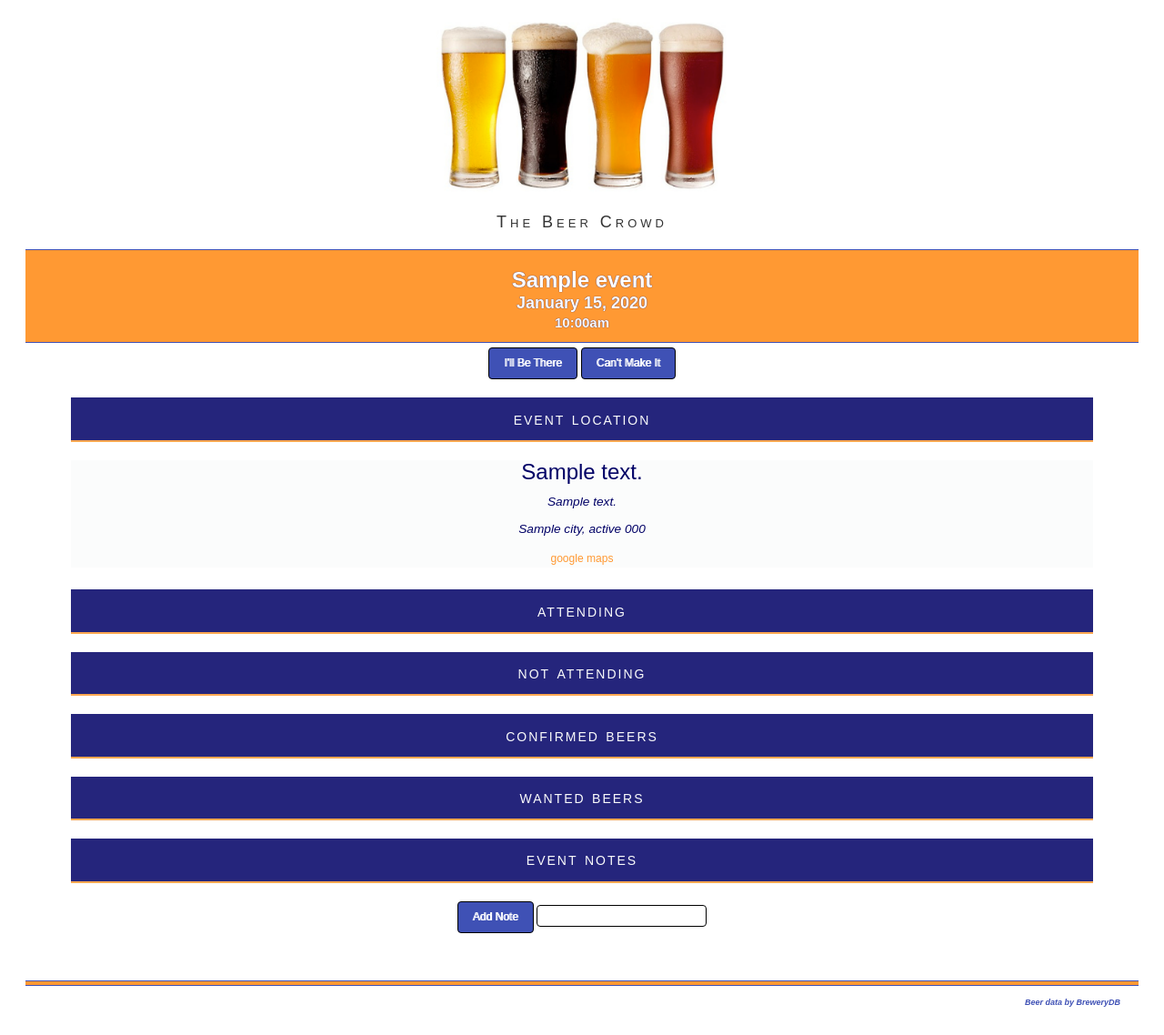
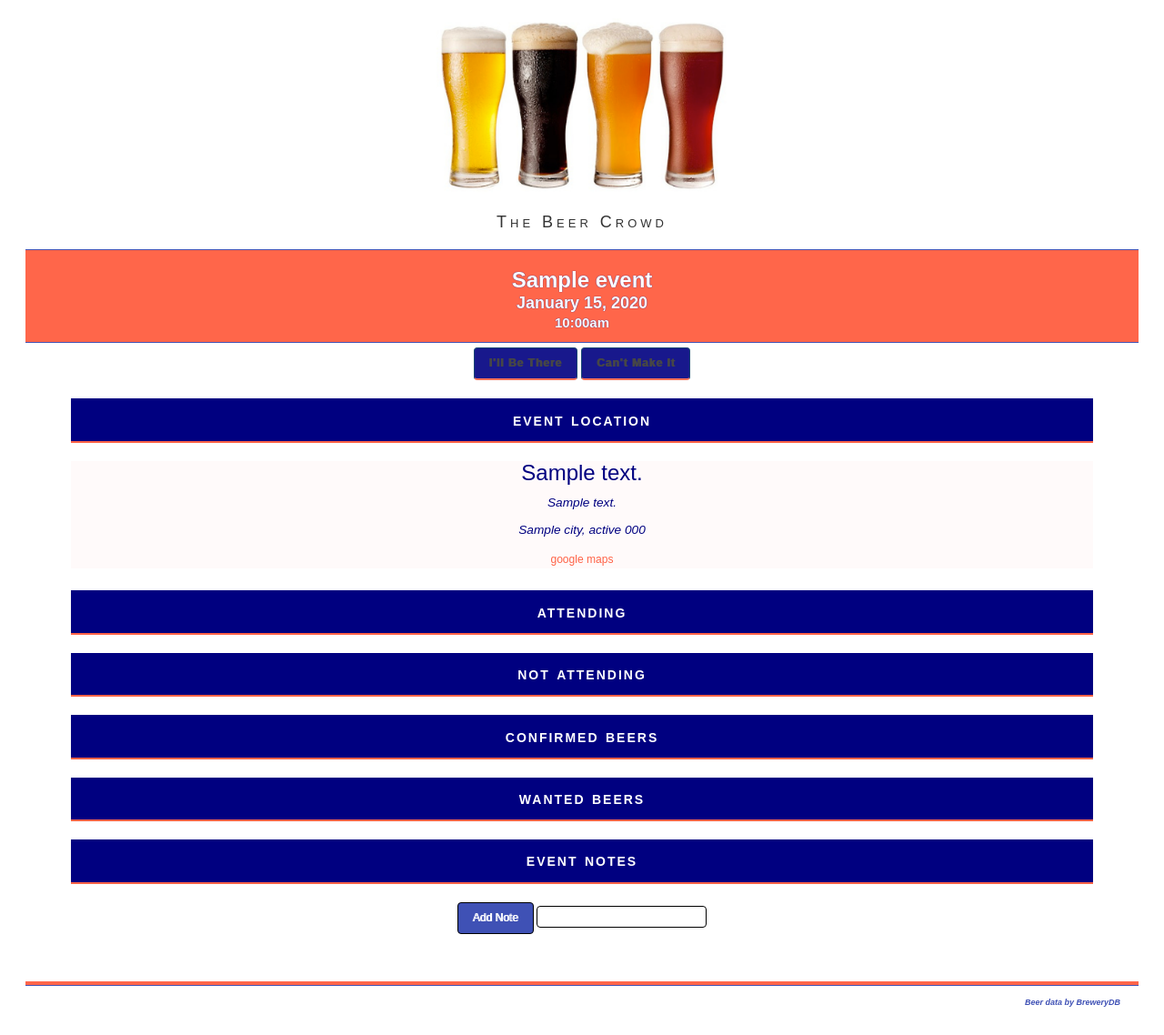
Before and after one commit to scotplum/beerclub, a Django app: template templates/beerclub/event/event.html in a window 1280 px wide. Shown: the whole page at 91% size. Run offline with Django 3.2, Linux system fonts and the light colour scheme; the template is opened without the code that fills it: most values are stand-ins (such as "Sample title", 1, 10 or a date in 2020); some libraries are stand-ins or nearby versions.

Commit message:
Many more design changes.  Added notes to the beer.html

```diff
--- a/home/admin.py
+++ b/home/admin.py
@@ -1,8 +1,9 @@
 from django.contrib import admin
-from .models import Beer_Category, Favorite_Beers, Wanted_Beers, Beer_Rating, Beer_Banner
+from .models import Beer_Category, Favorite_Beers, Wanted_Beers, Beer_Rating, Beer_Banner, Beer_Note
 # Register your models here.
 admin.site.register(Beer_Category)
 admin.site.register(Favorite_Beers)
 admin.site.register(Wanted_Beers)
 admin.site.register(Beer_Rating)
 admin.site.register(Beer_Banner)
+admin.site.register(Beer_Note)
--- a/static/beerclub/style.css
+++ b/static/beerclub/style.css
@@ -5,31 +5,31 @@ body {
 
 .topmenu {
 	border: solid 1px #003366;
-	background-color: #000066;
+	background-color: navy;
 	opacity: .90;
 }
 
 .w3-beer{
 	color:#000;
-	background-color: #FF9933;
+	background-color: tomato;
 	padding: 0;
 	margin: 1% 1% 1px 1%;
-	border-top: 1px solid #003366;
-	border-bottom: 1px solid #003366;
-	text-shadow:0px 0px 1px #000066;
+	border-bottom: 2px solid navy;
+	text-shadow:0px 0px 1px navy;
+	opacity: .98;
 	}
 
 .beernote{
-	color:#000;
-	background-color:#FF9933;
+	color:tomato;
+	background-color:snow;
 	padding: 0;
 	text-align: left;
 	font-weight: bold;
 }
 
 .whitenote{
-	color:#000;
-	background-color:white;
+	color:navy;
+	background-color:snow;
 	padding: 0;
 	text-align: left;
 	font-weight: bold;
@@ -38,10 +38,10 @@ body {
 .homebeer{
 	font-size: 115%;
 	padding: 0 0 0 0;
-	background-color:  #fbfcfc;
+	background-color: snow;
 	margin-left: 5%;
 	margin-right: 5%;
-	color: #000066;
+	color: navy;
 }
 
 .homecompany{
@@ -56,7 +56,7 @@ body {
 .googlemaps{
 	font-size: 75%;
 	text-decoration: none;
-	color: #FF9933;
+	color: tomato;
 }
 
 .eventaddress{
@@ -64,7 +64,7 @@ body {
 }
 
 .beerrating{
-	color: #FF9933;
+	color: tomato;
 	font-weight: bold;
 	padding-bottom: 0;
 	text-decoration: none;
@@ -80,42 +80,49 @@ body {
 }
 
 .beerheading{
-	color: #fbfcfc;
-	background-color: #000066;
+	color: white;
+	background-color: navy;
 	letter-spacing: 2px;
 	font-variant:small-caps;
     font-family: "Arial";
 	margin-bottom: 0;
-	border-bottom: 2px solid #FF9933;
+	border-bottom: 2px solid tomato;
 	margin-left: 5%;
 	margin-right: 5%;
 	padding-bottom: 1%;
 	padding-top: 1%;
 	font-size: 140%;
-	opacity: .85;
-	font-weight: 500;
+	font-weight: 600;
 	}
 
 .loginlink{
 	letter-spacing: 1px;
 	text-decoration: none;
+	border-bottom: 2px solid tomato;
 	font-weight: bold;
 	text-shadow: 0px 0px 1px #fbfcfc;
 }
 
 .beercrowd{
-	font-size: 180%;
+	font-size: 200%;
 	font-variant:small-caps;
-	color: #000066;
-	text-shadow: 0px 0px 5px #FF9933;
+	color: navy;
+	text-shadow: 0px 0px 5px tomato;
 	font-weight: bold;
 }
 
 .notecolor{
-	color: #000066;
+	color: navy;
 }
 
 .ratings{
-	color: #000066;
+	color: navy;
 	letter-spacing: 2px;
 }
+
+#beerimg{
+	padding: 75px;
+	background-position: center;
+	background-repeat: no-repeat;
+	background-size: 200px 200px;
+}
--- a/templates/beerclub/base.html
+++ b/templates/beerclub/base.html
@@ -43,7 +43,7 @@
 		{% block content %}
 		{% endblock content %}
 		</div>
-		<div class="w3-beer beerpadding w3-border-top w3-border-bottom w3-border-indigo"></div>
+		<div class="w3-beer beerpadding w3-border-bottom"></div>
 		<div class="w3-margin-left w3-margin-right w3-padding w3-small" style="text-align:right;"><b class="googlemaps ratings">Beer data by BreweryDB</b></div><br>
     </body>
 
--- a/templates/beerclub/event/event.html
+++ b/templates/beerclub/event/event.html
@@ -12,13 +12,13 @@
 	<form name="eventattendForm" class="w3-center beerpadding" method="Post">
 	{% if event_attendance_check %}
 		{% if event_attendance.will_attend == True %}
-	<button class="w3-button w3-indigo w3-round w3-small w3-border w3-border-black w3-hover-white" style="text-shadow:1px 0 0" name="remove" value="y" type="submit">Can't Make It After All</button>
+	<button class="w3-btn w3-round w3-small topmenu w3-hover-indigo loginlink" style="text-shadow:1px 0 0" name="remove" value="y" type="submit">Can't Make It After All</button>
 		{% else %}
-	<button class="w3-button w3-indigo w3-round w3-small w3-border w3-border-black w3-hover-white" style="text-shadow:1px 0 0" name="activate" value="y" type="submit">Actually, I'm Coming Now</button>
+	<button class="w3-btn w3-round w3-small topmenu w3-hover-indigo loginlink" style="text-shadow:1px 0 0" name="activate" value="y" type="submit">Actually, I'm Coming Now</button>
 		{% endif %}
 	{% else %}
-	<button class="w3-button w3-indigo w3-round w3-small w3-border w3-border-black w3-hover-white" style="text-shadow:1px 0 0" name="attend" value="y" type="submit">I'll Be There</button>
-	<button class="w3-button w3-indigo w3-round w3-small w3-border w3-border-black w3-hover-white" style="text-shadow:1px 0 0" name="decline" value="y" type="submit">Can't Make It</button>
+	<button class="w3-btn w3-round w3-small topmenu w3-hover-indigo loginlink" style="text-shadow:1px 0 0" name="attend" value="y" type="submit">I'll Be There</button>
+	<button class="w3-btn w3-round w3-small topmenu w3-hover-indigo loginlink" style="text-shadow:1px 0 0" name="decline" value="y" type="submit">Can't Make It</button>
 	{% endif %}
 	{% csrf_token %}
 	</form>
@@ -102,9 +102,9 @@
 		{% for note in event_notes %}
 		{% if note.is_active == True %}
 		<div class="homebeer">
-		<div class="w3-row w3-padding w3-border-bottom w3-border-indigo {% cycle 'whitenote' 'beernote' %} {% cycle 'notecolor' 'w3-text-white' %}">
+		<div class="w3-row w3-padding w3-border-bottom w3-border-indigo {% cycle 'beernote' 'whitenote' %} ">
 		<div class="w3-small" style="text-align: center;"><i>"{{ note.note }}"</i></div>
-		<div class="w3-large" style="text-align:center; text-shadow:0px 0px 1px #fbfcfc;"><b>{{ note.user.username }}</b></div>
+		<div class="w3-large" style="text-align:center; text-shadow:0px 0px 1px #fbfcfc;"><b>- {{ note.user.username }} -</b></div>
 		</div>
 		</div>
 		{% endif %}
--- a/welcome/views.py
+++ b/welcome/views.py
@@ -6,4 +6,4 @@ def index(request):
 	if request.user.is_authenticated():
 		return redirect('/home/')
 	context = {}
-	return render(request, 'welcome/index.html', context)
+	return redirect('/accounts/login/?next=/home/')
```
Also changed, not shown: home/models.py (+10 -0 lines), home/views.py (+10 -1 lines), templates/beerclub/home/beer.html (+37 -21 lines), db.sqlite3, home/migrations/0011_beer_note.py (added), 5 other files.
